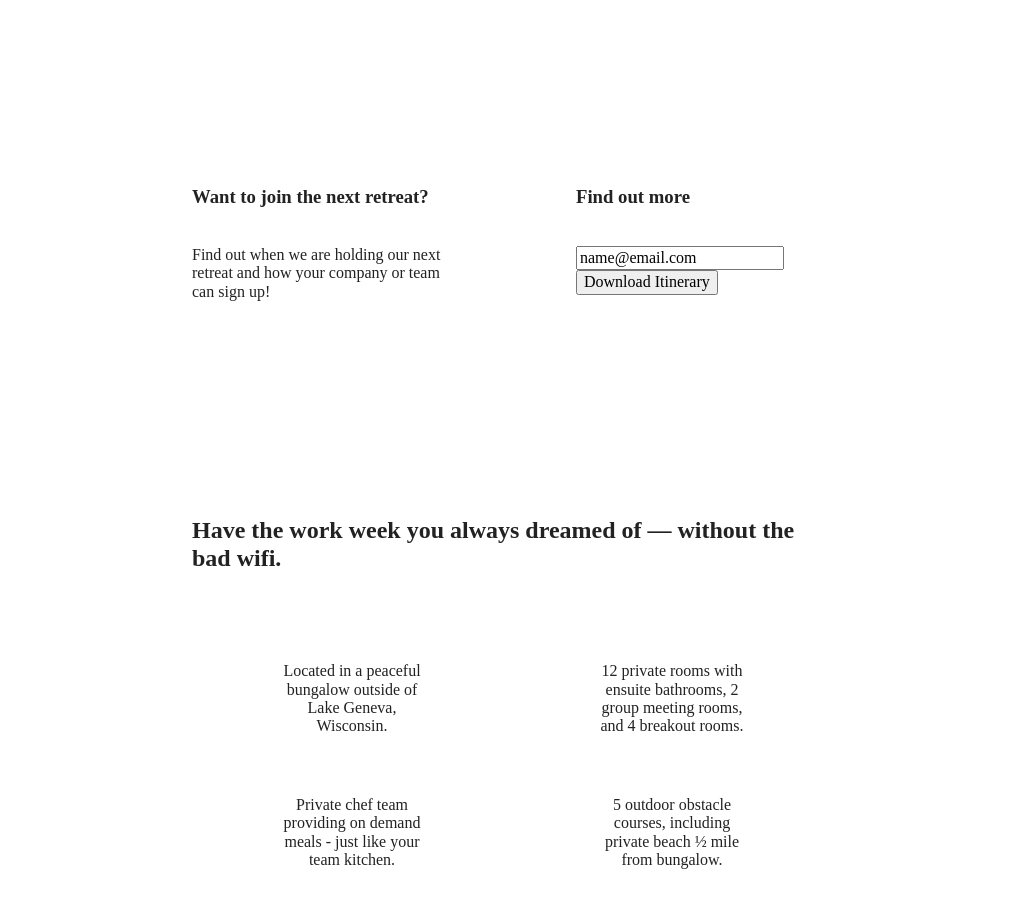
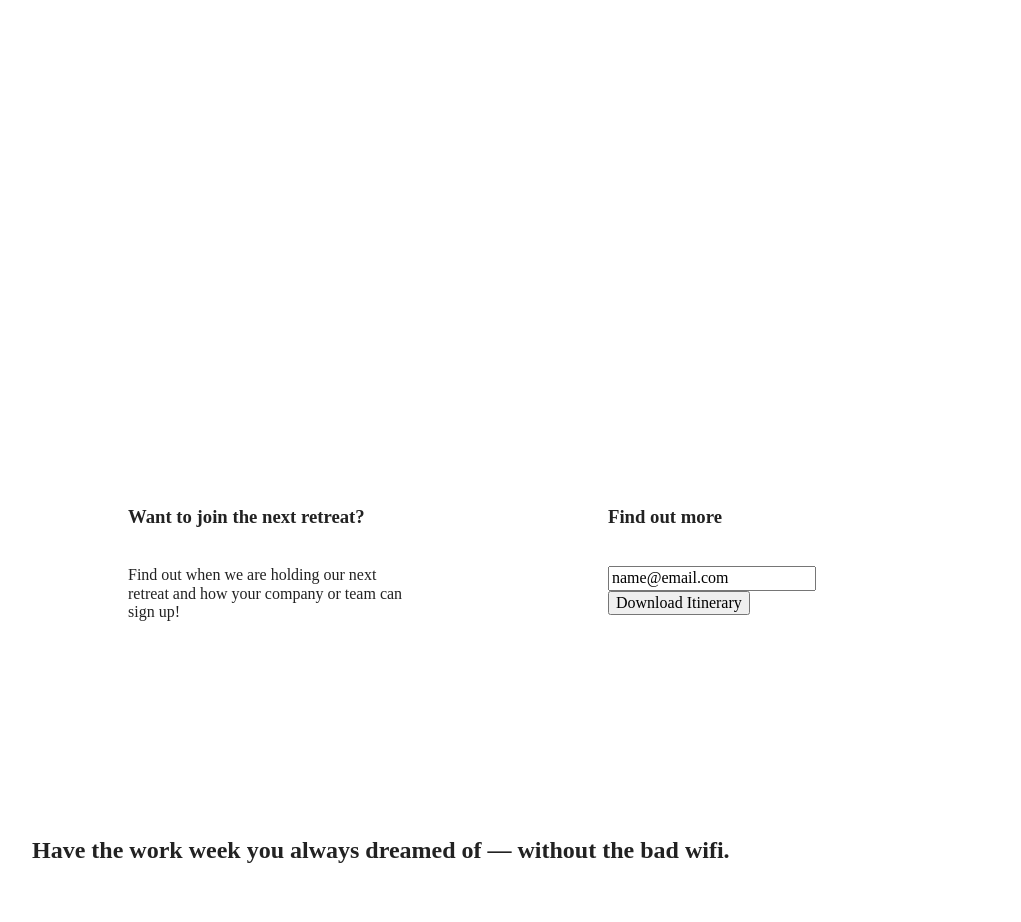
Before and after one commit to alecoad/unplugged-retreat, a website built with Parcel: page index.html in a window 1280 px wide. Shown: the part 299-1221 px from the top of the page, without its empty margins (128-1149 px from the left). Built offline with nearby package versions, Linux system fonts and the light colour scheme; files whose address does not match are found by name.

Commit message:
Add flexbox layout for desktop

```diff
--- a/css/main.css
+++ b/css/main.css
@@ -442,7 +442,8 @@
     display: flex;
     justify-content: center;
     align-items: center;
-    flex-flow: row wrap; /*column wrap?*/
+    flex-flow: row wrap;
+    /*column wrap?*/
     flex-basis: 50%;
   }
 
@@ -524,6 +525,57 @@
 
 @media only screen and (min-width: 1200px) {
   /*Desktop styles here*/
+
+  /* General styles */
+  .content-wrapper {
+    max-width: 960px;
+  }
+
+  /* Hero */
+  .hero-area {
+    height: 600px;
+  }
+
+  .hero-area h1 {
+    width: 70%;
+  }
+
+  /* Aside */
+  aside .content-wrapper {
+    justify-content: space-around;
+  }
+
+  aside .content-wrapper .form-description,
+  aside .content-wrapper .form {
+    width: 30%;
+  }
+
+  /* Features */
+  .features h2 {
+    width: 90%;
+  }
+
+  .features article {
+    flex-basis: 33%;
+  }
+
+  .reviews article div {
+    width: 42%;
+  }
+
+  /* ==========================================================================
+   About Page
+   ========================================================================== */
+
+  .mission h2,
+  .contact-section .content-wrapper h2 {
+    width: 90%;
+  }
+
+    /* ==========================================================================
+   FAQ Page
+   ========================================================================== */
+
 }
 
 @media print,
```
